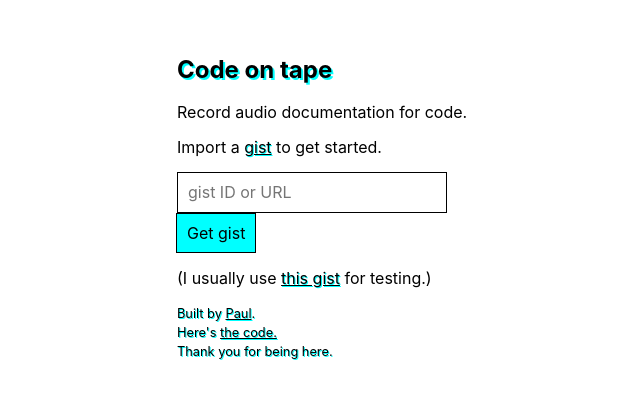
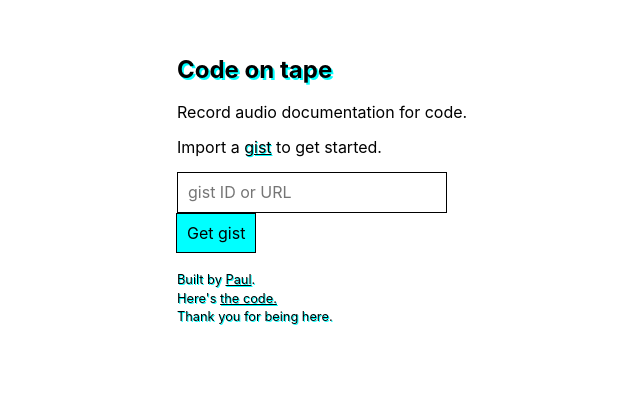
Before and after one commit to futurepaul/code-on-tape, a Next.js app: page / in a window 1280 px wide. Shown: the part 204-602 px from the top of the page, without its empty margins (303-943 px from the left). Built offline with nearby package versions, Linux system fonts and the light colour scheme.

Commit message:
mild cleanup

```diff
--- a/components/Intro.js
+++ b/components/Intro.js
@@ -12,6 +12,10 @@ const Intro = () => {
 
   const getGist = e => {
     e.preventDefault();
+    if (gist === "") {
+      console.error("Need a gist!");
+      return;
+    }
     let parsedGist = parseGist(gist);
     router.push("/record/[id]", `/record/${parsedGist}`);
   };
@@ -35,13 +39,6 @@ const Intro = () => {
             ></input>
             <button>Get gist</button>
           </form>
-          <p>
-            (I usually use{" "}
-            <a href="https://gist.github.com/futurepaul/f1cf2fce2af511b649afac5f3b21e9f5">
-              this gist
-            </a>{" "}
-            for testing.)
-          </p>
           <SelfCredit />
         </div>
       </div>
--- a/pages/upload.js
+++ b/pages/upload.js
@@ -180,11 +180,6 @@ const Upload = () => {
       </div>
       )}
       <style jsx>{`
-        h2 a {
-          color: black;
-          text-shadow: 2px 2px #00ffff;
-        }
-
         button {
           padding: 10px 10px;
           border-radius: 0;
```
